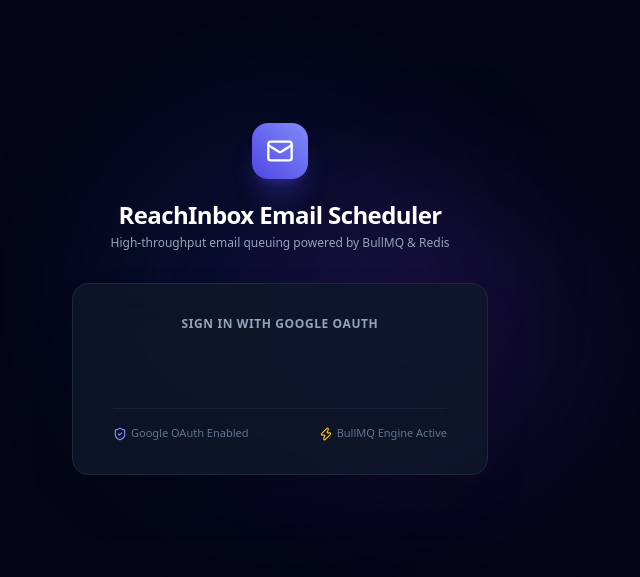
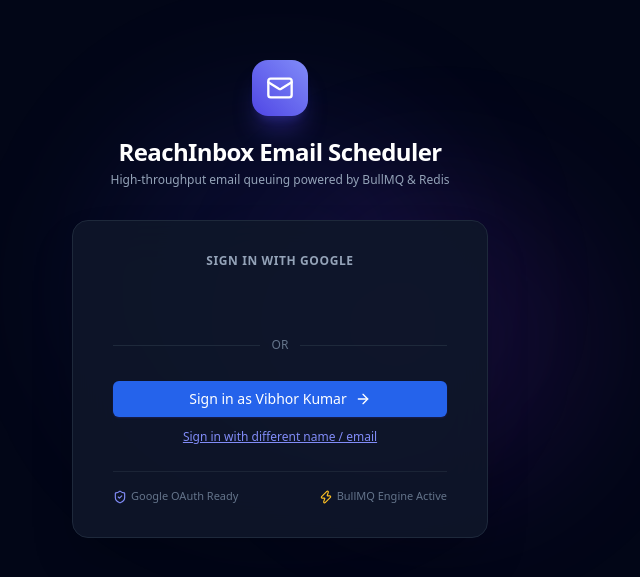
Before and after one commit to iamvk09/reachinbox-email-scheduler, a React (Vite) app in the folder frontend/: page / in a window 1280 px wide. Shown: the part 101-678 px from the top of the page, without its empty margins (360-1000 px from the left). Built offline with nearby package versions, Linux system fonts and the light colour scheme; no server answers.

Commit message:
Allow instant 1-click and direct login options on production

```diff
--- a/frontend/src/components/auth/LoginScreen.tsx
+++ b/frontend/src/components/auth/LoginScreen.tsx
@@ -1,8 +1,10 @@
 import React, { useState } from "react";
-import { Mail, ShieldCheck, Zap } from "lucide-react";
+import { Mail, ShieldCheck, Zap, ArrowRight, User } from "lucide-react";
 import { GoogleLogin, CredentialResponse } from "@react-oauth/google";
 import { jwtDecode } from "jwt-decode";
 import { useAuth } from "../../context/AuthContext";
+import { Button } from "../common/Button";
+import { Input } from "../common/Input";
 
 interface GoogleJwtPayload {
   name: string;
@@ -13,7 +15,10 @@
 
 export const LoginScreen: React.FC = () => {
   const { login } = useAuth();
+  const [name, setName] = useState("Vibhor Kumar");
+  const [email, setEmail] = useState("kumarvibhor23@gmail.com");
   const [error, setError] = useState("");
+  const [showCustomForm, setShowCustomForm] = useState(false);
   const googleClientId = import.meta.env.VITE_GOOGLE_CLIENT_ID;
 
   const handleGoogleSuccess = (credentialResponse: CredentialResponse) => {
@@ -30,7 +35,20 @@
   };
 
   const handleGoogleError = () => {
-    setError("Google Sign-In failed or was closed. Please try again.");
+    setError("Google Sign-In was closed or cancelled. You can also sign in directly below.");
+  };
+
+  const handleCustomSubmit = (e: React.FormEvent) => {
+    e.preventDefault();
+    if (!name.trim()) {
+      setError("Please enter your name.");
+      return;
+    }
+    if (!email.trim() || !email.includes("@")) {
+      setError("Please enter a valid email address.");
+      return;
+    }
+    login(name.trim(), email.trim());
   };
 
   return (
@@ -55,12 +73,13 @@
 
       <div className="mt-8 sm:mx-auto sm:w-full sm:max-w-md relative z-10 px-4">
         <div className="bg-slate-900/90 py-8 px-6 shadow-2xl rounded-2xl border border-slate-800 backdrop-blur-xl sm:px-10 space-y-6">
-          {/* Google Identity Services OAuth login */}
-          <div className="space-y-3">
-            <label className="block text-xs font-semibold uppercase tracking-wider text-slate-400 text-center">
-              Sign in with Google OAuth
-            </label>
-            {googleClientId ? (
+
+          {/* Real Google OAuth Login if client ID is configured */}
+          {googleClientId && (
+            <div className="space-y-3">
+              <label className="block text-xs font-semibold uppercase tracking-wider text-slate-400 text-center">
+                Sign in with Google
+              </label>
               <div className="flex justify-center w-full">
                 <GoogleLogin
                   onSuccess={handleGoogleSuccess}
@@ -73,13 +92,81 @@
                   width="340"
                 />
               </div>
-            ) : (
-              <p className="rounded-lg border border-amber-500/30 bg-amber-500/10 p-3 text-center text-xs text-amber-300">
-                Google sign-in is not configured. Set <code>VITE_GOOGLE_CLIENT_ID</code> in
-                <code>frontend/.env</code> and restart the frontend.
-              </p>
-            )}
-          </div>
+
+              <div className="relative flex py-1 items-center">
+                <div className="flex-grow border-t border-slate-800"></div>
+                <span className="flex-shrink mx-3 text-slate-500 text-xs uppercase font-medium">Or</span>
+                <div className="flex-grow border-t border-slate-800"></div>
+              </div>
+            </div>
+          )}
+
+          {/* Quick Sign-In Options */}
+          {!showCustomForm ? (
+            <div className="space-y-3">
+              <Button
+                type="button"
+                variant="primary"
+                className="w-full justify-center shadow-lg shadow-indigo-600/20"
+                onClick={() => login(name, email)}
+                rightIcon={<ArrowRight className="w-4 h-4" />}
+              >
+                Sign in as {name}
+              </Button>
+
+              <button
+                type="button"
+                onClick={() => setShowCustomForm(true)}
+                className="w-full text-center text-xs text-indigo-400 hover:text-indigo-300 underline font-medium"
+              >
+                Sign in with different name / email
+              </button>
+            </div>
+          ) : (
+            <form className="space-y-4" onSubmit={handleCustomSubmit}>
+              <Input
+                label="Full Name"
+                type="text"
+                value={name}
+                onChange={(e) => setName(e.target.value)}
+                placeholder="e.g. Vibhor Kumar"
+                leftIcon={<User className="w-4 h-4" />}
+                required
+              />
+
+              <Input
+                label="Sender Email Address"
+                type="email"
+                value={email}
+                onChange={(e) => setEmail(e.target.value)}
+                placeholder="e.g. user@reachinbox.test"
+                leftIcon={<Mail className="w-4 h-4" />}
+                helperText="Will be used as your default 'from' address."
+                required
+              />
+
+              <div className="flex items-center gap-2 pt-1">
+                <Button
+                  type="button"
+                  variant="secondary"
+                  size="sm"
+                  className="w-1/3 justify-center"
+                  onClick={() => setShowCustomForm(false)}
+                >
+                  Back
+                </Button>
+                <Button
+                  type="submit"
+                  variant="primary"
+                  size="sm"
+                  className="w-2/3 justify-center"
+                  rightIcon={<ArrowRight className="w-4 h-4" />}
+                >
+                  Continue
+                </Button>
+              </div>
+            </form>
+          )}
 
           {error && (
             <div className="p-2.5 rounded-lg bg-rose-500/10 border border-rose-500/30 text-rose-400 text-xs">
@@ -90,7 +177,7 @@
           <div className="pt-4 border-t border-slate-800/80 flex items-center justify-between text-[11px] text-slate-500">
             <span className="flex items-center gap-1">
               <ShieldCheck className="w-3.5 h-3.5 text-indigo-400" />
-              Google OAuth Enabled
+              Google OAuth Ready
             </span>
             <span className="flex items-center gap-1">
               <Zap className="w-3.5 h-3.5 text-amber-400" />
```
